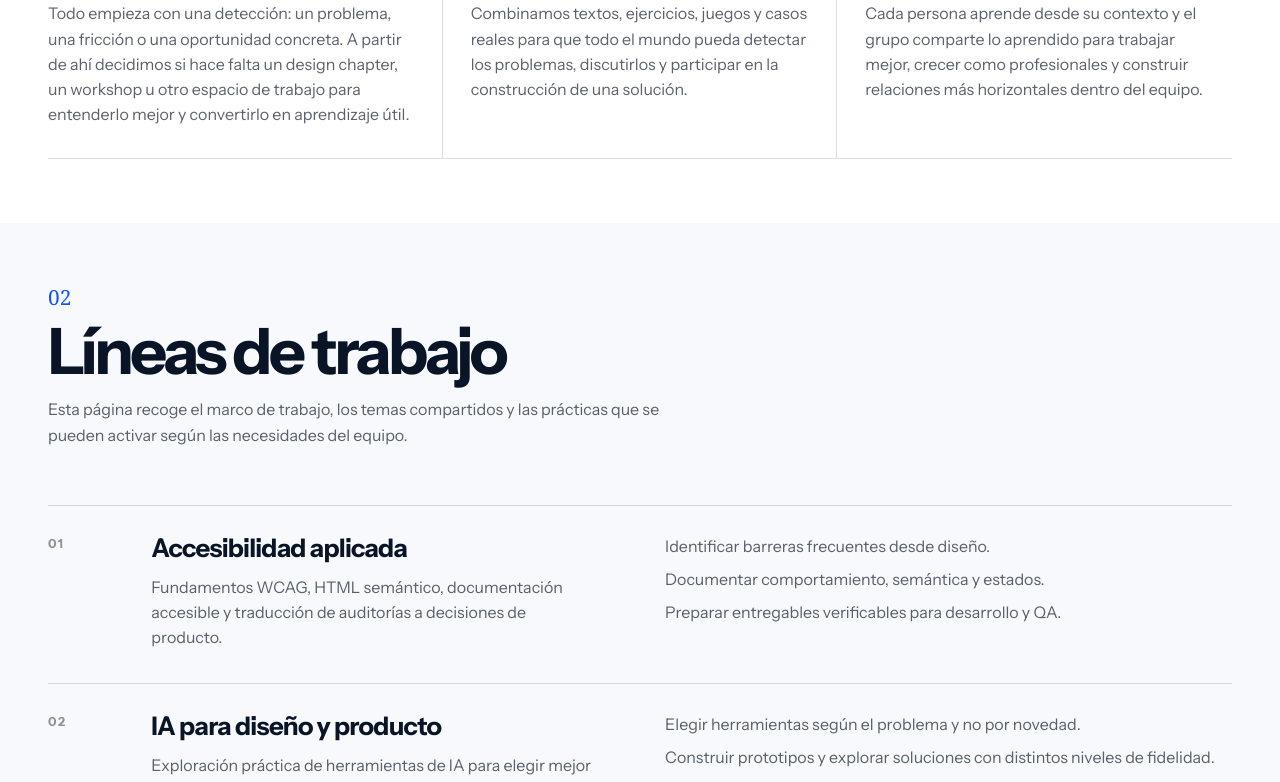
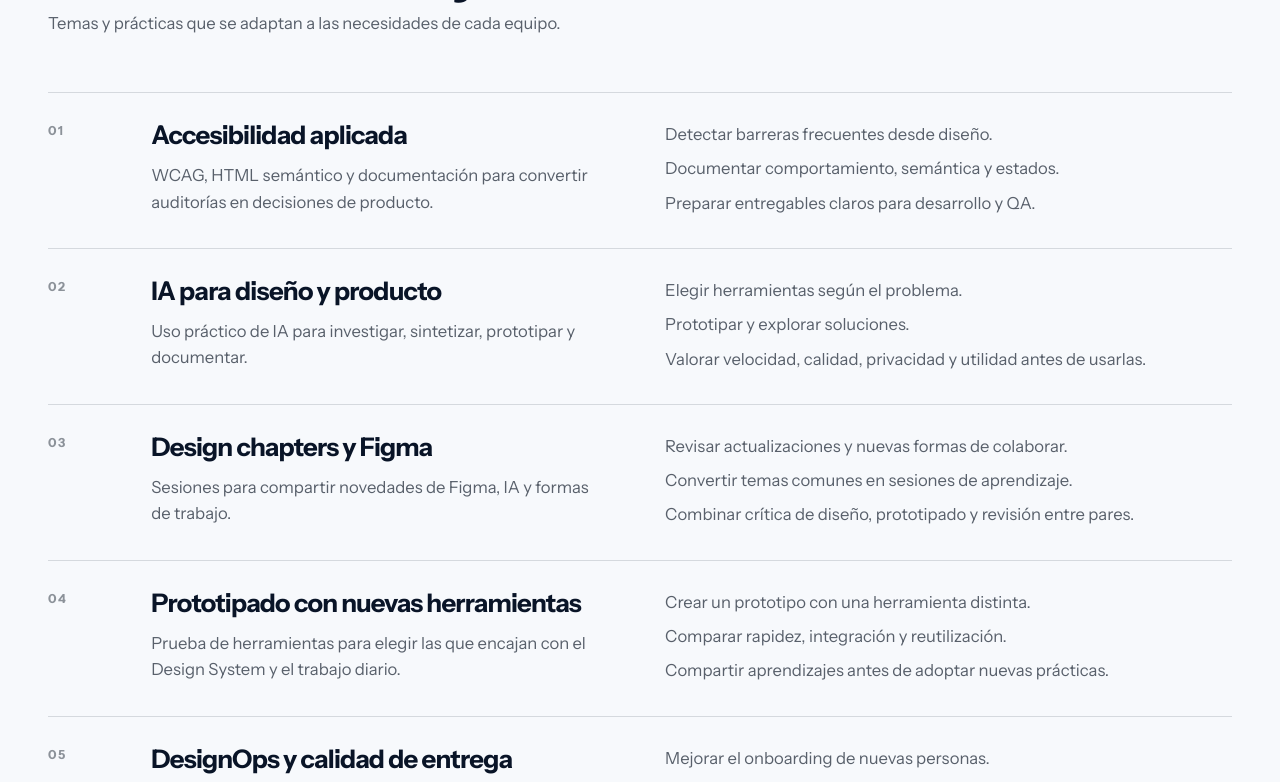
Before and after one commit to vicalbahaca/Portfolio, a Next.js app: page /workshops in a window 1280 px wide. Shown: the part 1520-2302 px from the top of the page. Built offline with nearby package versions, Linux system fonts and the light colour scheme.

Commit message:
Refine workshops page content and media

```diff
--- a/src/components/HomeLanding.jsx
+++ b/src/components/HomeLanding.jsx
@@ -246,14 +246,17 @@ export default function HomeLanding() {
               Ver programa de workshops
             </Link>
           </div>
+          <figure className="home-workshops__figure">
             <div className="home-workshops__media">
               <Image
                 src={workshopsPage.image}
                 alt="Personas participando en un workshop de producto"
                 fill
-              sizes="(max-width: 900px) 100vw, 56vw"
+                sizes="280px"
               />
             </div>
+            <figcaption>Imagen de referencia. No corresponde a un workshop real.</figcaption>
+          </figure>
         </div>
       </section>
 
--- a/src/data/portfolioNorth.js
+++ b/src/data/portfolioNorth.js
@@ -401,74 +401,74 @@ export const portfolioSection = {
 export const workshopsPage = {
   title: 'Workshops',
   description:
-    'Sesiones diseñadas para convertir conocimiento complejo en decisiones, prácticas compartidas y formas de trabajo que el equipo puede aplicar al día siguiente.',
+    'Sesiones prácticas para convertir problemas reales en decisiones y formas de trabajo útiles para el equipo.',
   image: '/portfolio-north/covers/workshops.png',
   principles: [
     {
       title: 'Partir de un problema real',
       text:
-        'Todo empieza con una detección: un problema, una fricción o una oportunidad concreta. A partir de ahí decidimos si hace falta un design chapter, un workshop u otro espacio de trabajo para entenderlo mejor y convertirlo en aprendizaje útil.',
+        'Empezamos por un problema, una fricción o una oportunidad concreta. Elegimos el formato adecuado para entenderlo y definir el siguiente paso.',
     },
     {
       title: 'Hacer para aprender',
       text:
-        'Combinamos textos, ejercicios, juegos y casos reales para que todo el mundo pueda detectar los problemas, discutirlos y participar en la construcción de una solución.',
+        'Usamos ejercicios y casos reales para detectar problemas, compartir puntos de vista y probar soluciones.',
     },
     {
       title: 'Aprendizaje constante',
       text:
-        'Cada persona aprende desde su contexto y el grupo comparte lo aprendido para trabajar mejor, crecer como profesionales y construir relaciones más horizontales dentro del equipo.',
+        'Recogemos lo aprendido y lo aplicamos al trabajo diario del equipo.',
     },
   ],
   tracks: [
     {
       title: 'Accesibilidad aplicada',
       summary:
-        'Fundamentos WCAG, HTML semántico, documentación accesible y traducción de auditorías a decisiones de producto.',
+        'WCAG, HTML semántico y documentación para convertir auditorías en decisiones de producto.',
       outcomes: [
-        'Identificar barreras frecuentes desde diseño.',
+        'Detectar barreras frecuentes desde diseño.',
         'Documentar comportamiento, semántica y estados.',
-        'Preparar entregables verificables para desarrollo y QA.',
+        'Preparar entregables claros para desarrollo y QA.',
       ],
     },
     {
       title: 'IA para diseño y producto',
       summary:
-        'Exploración práctica de herramientas de IA para elegir mejor cómo investigar, sintetizar, prototipar y documentar según cada problema.',
+        'Uso práctico de IA para investigar, sintetizar, prototipar y documentar.',
       outcomes: [
-        'Elegir herramientas según el problema y no por novedad.',
-        'Construir prototipos y explorar soluciones con distintos niveles de fidelidad.',
-        'Comparar velocidad, calidad, privacidad y utilidad antes de incorporar una herramienta.',
+        'Elegir herramientas según el problema.',
+        'Prototipar y explorar soluciones.',
+        'Valorar velocidad, calidad, privacidad y utilidad antes de usarlas.',
       ],
     },
     {
       title: 'Design chapters y Figma',
       summary:
-        'Workshops recurrentes para mantenernos al día de Figma, IA y prácticas compartidas que afectan al trabajo diario del equipo.',
+        'Sesiones para compartir novedades de Figma, IA y formas de trabajo.',
       outcomes: [
-        'Explorar actualizaciones como branches, Figma Make y nuevas formas de colaborar.',
-        'Detectar temas comunes y convertirlos en sesiones de aprendizaje compartido.',
-        'Combinar design critiques, prototipado rápido y revisión entre pares.',
+        'Revisar actualizaciones y nuevas formas de colaborar.',
+        'Convertir temas comunes en sesiones de aprendizaje.',
+        'Combinar crítica de diseño, prototipado y revisión entre pares.',
       ],
     },
     {
       title: 'Prototipado con nuevas herramientas',
       summary:
-        'Un espacio para probar herramientas distintas y comprobar cuál se adapta mejor al Design System, a la velocidad del equipo y a sus necesidades cotidianas.',
+        'Prueba de herramientas para elegir las que encajan con el Design System y el trabajo diario.',
       outcomes: [
-        'Construir un prototipo individual con una herramienta diferente.',
-        'Comparar rapidez, calidad de integración y capacidad de reutilización.',
-        'Compartir aprendizajes antes de incorporar nuevas prácticas al equipo.',
+        'Crear un prototipo con una herramienta distinta.',
+        'Comparar rapidez, integración y reutilización.',
+        'Compartir aprendizajes antes de adoptar nuevas prácticas.',
       ],
     },
     {
       title: 'DesignOps y calidad de entrega',
       summary:
-        'Sesiones para mejorar el onboarding, la documentación, la nomenclatura y los happy paths entre equipos multidisciplinares sin añadir esfuerzo innecesario al día a día.',
+        'Mejora de onboarding, documentación y entregables entre diseño, producto y tecnología.',
       outcomes: [
-        'Mejorar el onboarding de nuevas personas dentro del equipo.',
-        'Documentar entregables, nomenclaturas y recorridos compartidos.',
-        'Crear happy paths para distintas áreas sin aumentar la carga operativa.',
+        'Mejorar el onboarding de nuevas personas.',
+        'Documentar entregables, nomenclaturas y recorridos comunes.',
+        'Definir recorridos claros para las distintas áreas.',
       ],
     },
   ],
--- a/src/pages/workshops.jsx
+++ b/src/pages/workshops.jsx
@@ -31,15 +31,18 @@ export default function WorkshopsPage() {
                 <h1>{workshopsPage.title}</h1>
                 <p>{workshopsPage.description}</p>
               </div>
+              <figure className="workshops-hero__figure">
                 <div className="workshops-hero__media">
                   <Image
                     src={workshopsPage.image}
                     alt="Personas participando en una sesión de facilitación de producto"
                     fill
-                  sizes="100vw"
+                    sizes="(max-width: 620px) 280px, 50vw"
                     priority
                   />
                 </div>
+                <figcaption>Imagen de referencia. No corresponde a un workshop real.</figcaption>
+              </figure>
             </div>
           </header>
 
@@ -67,7 +70,7 @@ export default function WorkshopsPage() {
                 <span className="workshops-section-heading__index">02</span>
                 <h2 id="workshops-program-title">Líneas de trabajo</h2>
                 <p>
-                  Esta página recoge el marco de trabajo, los temas compartidos y las prácticas que se pueden activar según las necesidades del equipo.
+                  Temas y prácticas que se adaptan a las necesidades de cada equipo.
                 </p>
               </div>
 
```
Also changed, not shown: src/styles/globals.css. Lines whose indentation alone changed are shown as unchanged.
